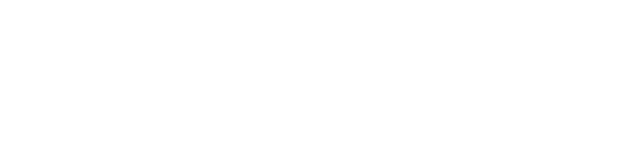
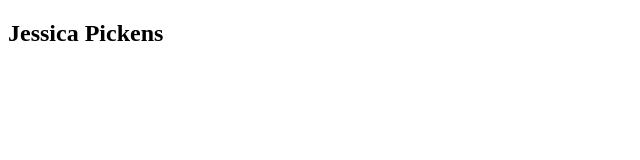
Before and after one commit to Jessi2498/foobar, a plain HTML site: page index.html in a window 1280 px wide. Shown: the whole page, without its empty margins (0-640 px from the left). Drawn offline with Linux system fonts and the light colour scheme.

Commit message:
updated h2 with my name

```diff
--- a/index.html
+++ b/index.html
@@ -7,6 +7,6 @@
   <title>Document</title>
 </head>
 <body>
-  <h2></h2>
+  <h2>Jessica Pickens</h2>
 </body>
 </html>
```
